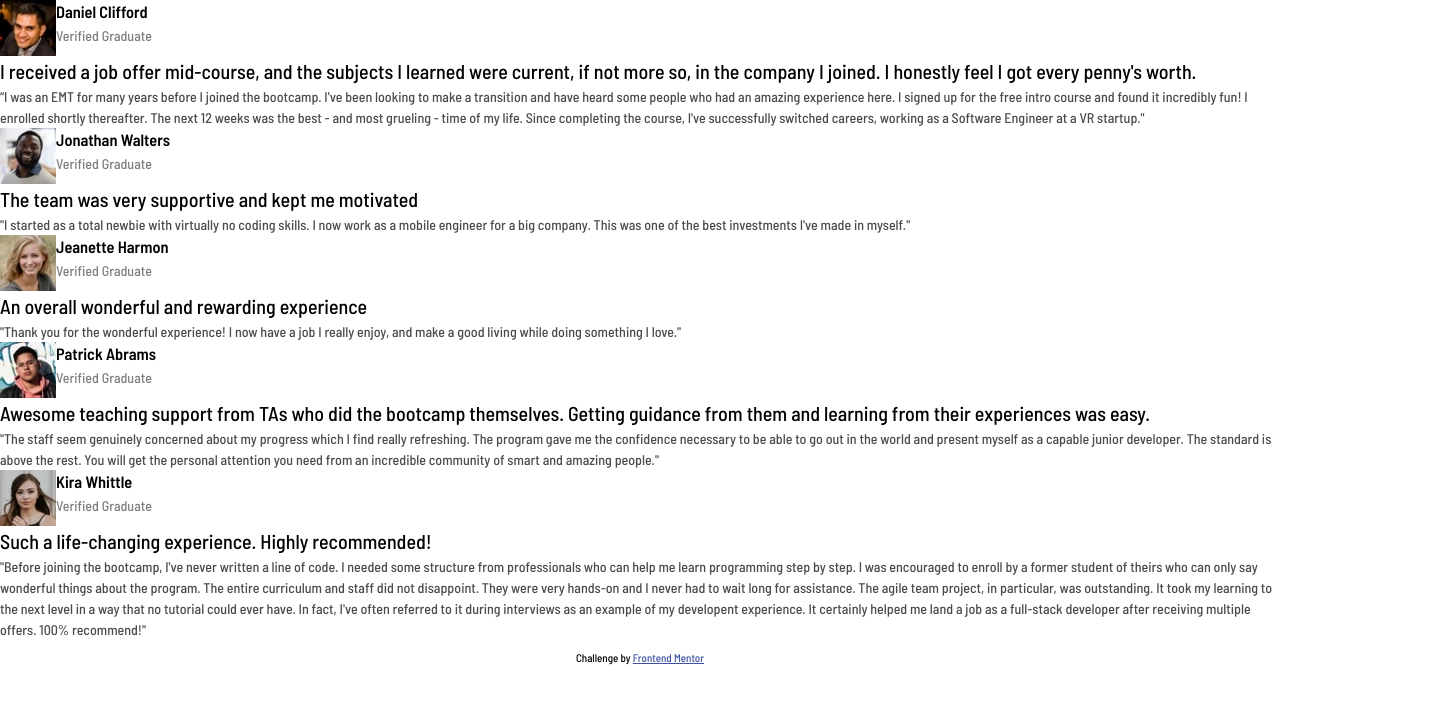
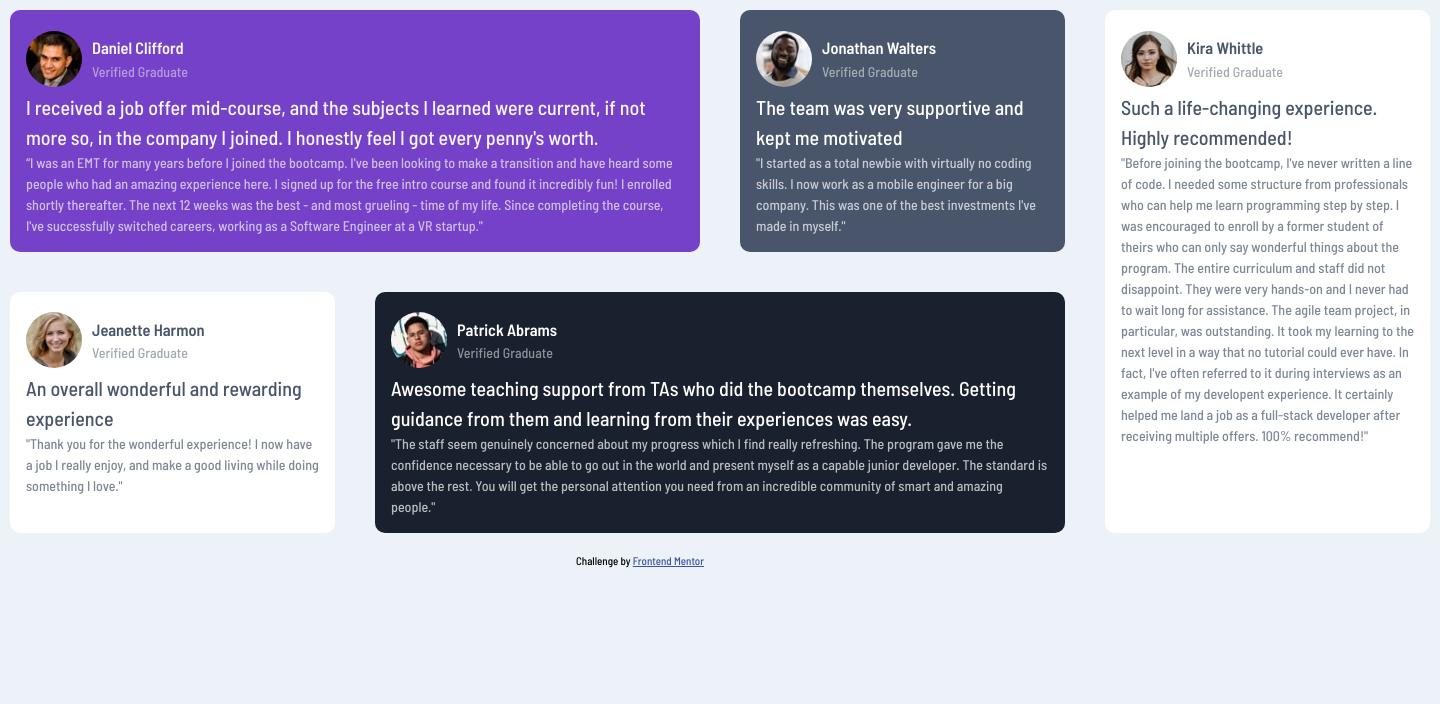
Before and after one commit to imkevinchu/testimonials-css-grid, a plain HTML site: page index.html in a window 1280 px wide. Shown: the whole page, 1440 px wide, since content can reach past the window. Drawn offline with Linux system fonts and the light colour scheme.

Commit message:
css grid

```diff
--- a/index.html
+++ b/index.html
@@ -18,7 +18,7 @@
   </head>
   <body>
     <div class="grid-container">
-      <div class="card">
+      <div class="card card--background-purple">
         <div class="flex-container">
           <img src="images/image-daniel.jpg" alt="" />
           <div>
@@ -41,7 +41,7 @@
           a Software Engineer at a VR startup."
         </p>
       </div>
-      <div class="card">
+      <div class="card card--background-gray-blue">
         <div class="flex-container">
           <img src="images/image-jonathan.jpg" alt="" />
           <div>
@@ -74,7 +74,7 @@
           enjoy, and make a good living while doing something I love."
         </p>
       </div>
-      <div class="card">
+      <div class="card card--background-dark-blue">
         <div class="flex-container">
           <img src="images/image-patrick.jpg" alt="" />
           <div>
--- a/styles.css
+++ b/styles.css
@@ -3,14 +3,68 @@
 body {
   font-size: 14px;
   font-family: "Barlow Semi Condensed", sans-serif;
+  background-color: hsl(210, 46%, 95%);
+}
+
+.grid-container {
+  width: 1440px;
+  display: grid;
+  grid-template-columns: repeat(4, 1fr);
+  gap: 20px;
+}
+
+.card:nth-of-type(1) {
+  grid-column: 1 / 3;
+}
+
+.card:nth-of-type(4) {
+  grid-column: 2 / 4;
+  grid-row: 2;
+}
+
+.card:nth-of-type(5) {
+  grid-column: 4;
+  grid-row: 1 / 3;
 }
 
 .flex-container {
   display: flex;
+  align-items: center;
+}
+
+.flex-container img {
+  border-radius: 40px;
+}
+
+.flex-container div {
+  padding: 10px;
 }
 
 .flex-container p {
   opacity: 50%;
+}
+
+.card {
+  margin: 10px;
+  padding: 16px;
+  background: white;
+  color: hsl(217, 19%, 35%);
+  border-radius: 10px;
+}
+
+.card--background-purple {
+  background-color: hsl(263, 55%, 52%);
+  color: whitesmoke;
+}
+
+.card--background-gray-blue {
+  background-color: hsl(217, 19%, 35%);
+  color: white;
+}
+
+.card--background-dark-blue {
+  background-color: hsl(219, 29%, 14%);
+  color: white;
 }
 
 .card-headline {
```
